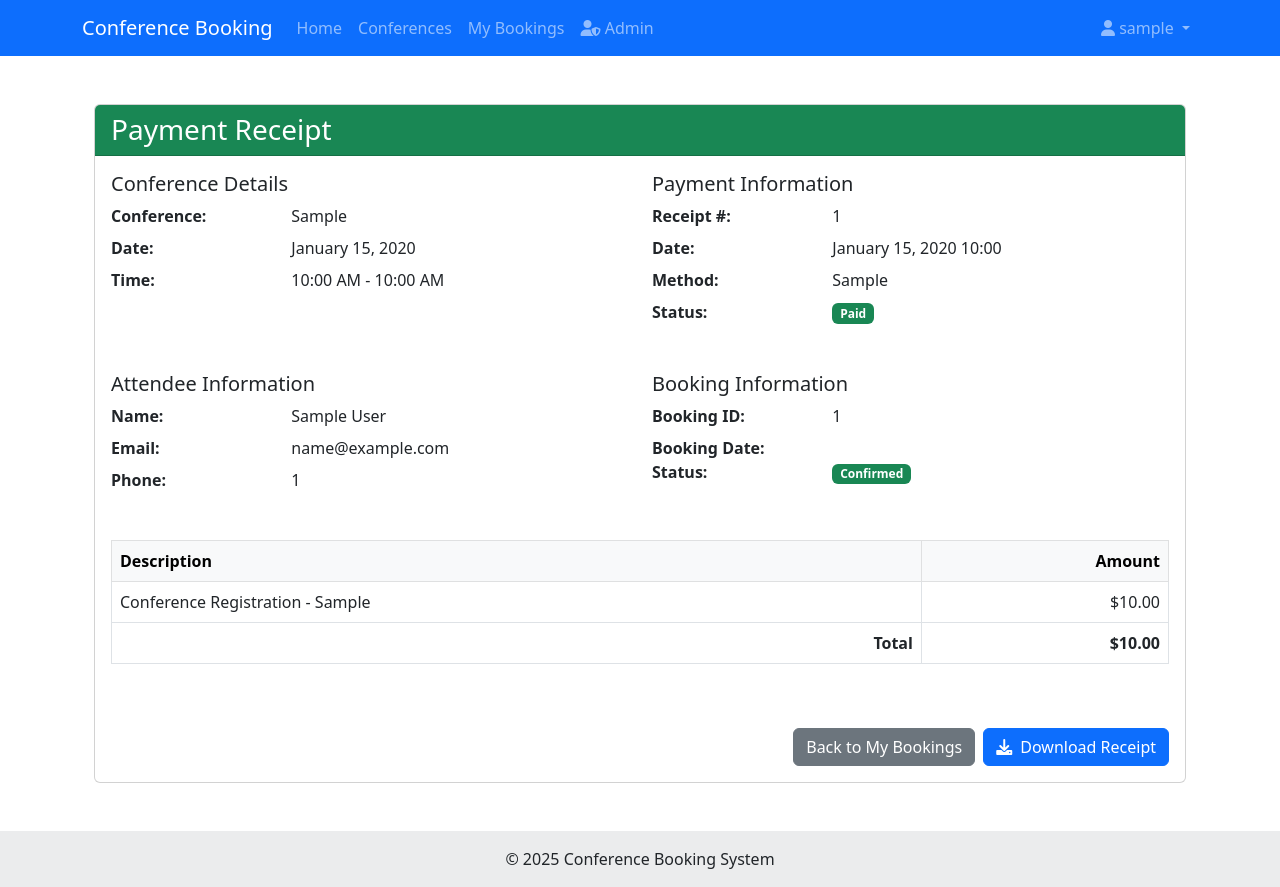
After one commit to shriguruu/conference_booking_system, a Django app: page /receipt/1/ in a window 1280 px wide. The commit adds this page. Run offline with Django 5.2, Linux system fonts and the light colour scheme; a user stored in the database is signed in; tables that the repository leaves empty hold one stand-in row (values such as "Sample post"); some libraries are stand-ins or nearby versions.

Commit message:
added functinoality to generate receipt

```diff
--- a/booking_app/models.py
+++ b/booking_app/models.py
@@ -8,6 +8,12 @@ from django.dispatch import receiver
 class User(AbstractUser):
     phone = models.BigIntegerField(null=True, blank=True)
     role = models.CharField(max_length=45, default='attendee')  # 'attendee', 'admin', 'organizer'
+
+    def get_full_name(self):
+        """Return the user's full name."""
+        if self.first_name and self.last_name:
+            return f"{self.first_name} {self.last_name}"
+        return self.username
 
 class Speaker(models.Model):
     speaker_id = models.CharField(max_length=45, primary_key=True)
--- /dev/null
+++ b/booking_app/templates/booking_app/receipt.html
@@ -0,0 +1,120 @@
+<!-- booking_app/templates/booking_app/receipt.html -->
+{% extends 'booking_app/base.html' %}
+{% load static %}
+
+{% block title %}Payment Receipt - Conference Booking{% endblock %}
+
+{% block content %}
+<div class="container my-5">
+    <div class="card">
+        <div class="card-header bg-success text-white">
+            <h3 class="card-title mb-0">Payment Receipt</h3>
+        </div>
+        <div class="card-body">
+            <div class="row mb-4">
+                <div class="col-md-6">
+                    <h5>Conference Details</h5>
+                    <dl class="row">
+                        <dt class="col-sm-4">Conference:</dt>
+                        <dd class="col-sm-8">{{ booking.conference.topic }}</dd>
+
+                        <dt class="col-sm-4">Date:</dt>
+                        <dd class="col-sm-8">{{ booking.conference.date|date:"F d, Y" }}</dd>
+
+                        <dt class="col-sm-4">Time:</dt>
+                        <dd class="col-sm-8">{{ booking.conference.time_start|time:"g:i A" }} - {{ booking.conference.time_end|time:"g:i A" }}</dd>
+                    </dl>
+                </div>
+                <div class="col-md-6">
+                    <h5>Payment Information</h5>
+                    <dl class="row">
+                        <dt class="col-sm-4">Receipt #:</dt>
+                        <dd class="col-sm-8">{{ payment.transaction_id }}</dd>
+
+                        <dt class="col-sm-4">Date:</dt>
+                        <dd class="col-sm-8">{{ payment.payment_date|date:"F d, Y H:i" }}</dd>
+
+                        <dt class="col-sm-4">Method:</dt>
+                        <dd class="col-sm-8">{{ payment.payment_method|title }}</dd>
+
+                        <dt class="col-sm-4">Status:</dt>
+                        <dd class="col-sm-8"><span class="badge bg-success">Paid</span></dd>
+                    </dl>
+                </div>
+            </div>
+
+            <div class="row mb-4">
+                <div class="col-md-6">
+                    <h5>Attendee Information</h5>
+                    <dl class="row">
+                        <dt class="col-sm-4">Name:</dt>
+                        <dd class="col-sm-8">{{ booking.user.get_full_name }}</dd>
+
+                        <dt class="col-sm-4">Email:</dt>
+                        <dd class="col-sm-8">{{ booking.user.email }}</dd>
+
+                        {% if booking.user.phone %}
+                        <dt class="col-sm-4">Phone:</dt>
+                        <dd class="col-sm-8">{{ booking.user.phone }}</dd>
+                        {% endif %}
+                    </dl>
+                </div>
+                <div class="col-md-6">
+                    <h5>Booking Information</h5>
+                    <dl class="row">
+                        <dt class="col-sm-4">Booking ID:</dt>
+                        <dd class="col-sm-8">{{ booking.booking_id }}</dd>
+
+                        <dt class="col-sm-4">Booking Date:</dt>
+                        <dd class="col-sm-8">{{ booking.time|date:"F d, Y H:i" }}</dd>
+
+                        <dt class="col-sm-4">Status:</dt>
+                        <dd class="col-sm-8"><span class="badge bg-success">Confirmed</span></dd>
+                    </dl>
+                </div>
+            </div>
+
+            <div class="row">
+                <div class="col-12">
+                    <div class="table-responsive">
+                        <table class="table table-bordered">
+                            <thead class="table-light">
+                                <tr>
+                                    <th>Description</th>
+                                    <th class="text-end">Amount</th>
+                                </tr>
+                            </thead>
+                            <tbody>
+                                <tr>
+                                    <td>Conference Registration - {{ booking.conference.topic }}</td>
+                                    <td class="text-end">${{ payment.amount }}</td>
+                                </tr>
+                                <tr>
+                                    <td class="text-end"><strong>Total</strong></td>
+                                    <td class="text-end"><strong>${{ payment.amount }}</strong></td>
+                                </tr>
+                            </tbody>
+                        </table>
+                    </div>
+                </div>
+            </div>
+
+            <div class="row mt-4">
+                <div class="col-12">
+                    <div class="alert alert-info">
+                        <i class="fas fa-info-circle me-2"></i>
+                        Please keep this receipt for your records. You can also view it anytime from your bookings page.
+                    </div>
+                </div>
+            </div>
+
+            <div class="d-grid gap-2 d-md-flex justify-content-md-end mt-4">
+                <a href="{% url 'my_bookings' %}" class="btn btn-secondary">Back to My Bookings</a>
+                <a href="{% url 'download_receipt' booking.booking_id %}" class="btn btn-primary">
+                    <i class="fas fa-download me-2"></i>Download Receipt
+                </a>
+            </div>
+        </div>
+    </div>
+</div>
+{% endblock %}
--- a/booking_app/urls.py
+++ b/booking_app/urls.py
@@ -13,4 +13,6 @@ urlpatterns = [
     path('conferences/<slug:slug>/feedback/', views.feedback_view, name='feedback'),
     path('my-bookings/', views.my_bookings_view, name='my_bookings'),
     path('my-bookings/<int:booking_id>/cancel/', views.cancel_booking_view, name='cancel_booking'),
+    path('receipt/<int:booking_id>/', views.receipt_view, name='receipt'),
+    path('receipt/<int:booking_id>/download/', views.download_receipt_view, name='download_receipt'),
 ]
--- a/booking_app/views.py
+++ b/booking_app/views.py
@@ -4,11 +4,36 @@ from django.contrib.auth import login, authenticate, logout
 from django.contrib.auth.decorators import login_required
 from django.contrib import messages
 from django.db import IntegrityError
+from django.http import HttpResponse
 from .models import User, Conference, Booking, Feedback, Speaker, Payment
 from .forms import UserRegistrationForm, BookingForm, FeedbackForm, ConferenceSearchForm, PaymentForm
 import uuid
+from django.template.loader import render_to_string
+from django.conf import settings
+import os
+import io
+from reportlab.pdfgen import canvas
+from reportlab.lib.pagesizes import letter
+from reportlab.lib import colors
+from reportlab.platypus import SimpleDocTemplate, Paragraph, Spacer, Table, TableStyle
+from reportlab.lib.styles import getSampleStyleSheet, ParagraphStyle
+from reportlab.lib.units import inch
+from decimal import Decimal
+
+def set_default_prices():
+    """Set default prices for conferences that don't have a price set."""
+    conferences = Conference.objects.filter(price=0)
+    for conference in conferences:
+        # Set a default price based on the conference topic length (just for demo purposes)
+        default_price = Decimal('50.00') + (len(conference.topic) * Decimal('5.00'))
+        conference.price = default_price
+        conference.save()
+        print(f"Set price for {conference.topic} to ${default_price}")
 
 def home_view(request):
+    # Set default prices for conferences that don't have a price set
+    set_default_prices()
+
     conferences = Conference.objects.all().order_by('time_start')[:5]
     return render(request, 'booking_app/home.html', {'conferences': conferences})
 
@@ -140,7 +165,7 @@ def booking_view(request, slug):
                 booking.save()
 
                 messages.success(request, 'Booking and payment successful!')
-                return redirect('my_bookings')
+                return redirect('receipt', booking_id=booking.booking_id)
 
             except IntegrityError:
                 messages.error(request, 'You have already booked this conference.')
@@ -154,6 +179,146 @@ def booking_view(request, slug):
         'payment_form': payment_form,
         'conference': conference
     })
+
+@login_required
+def receipt_view(request, booking_id):
+    booking = get_object_or_404(Booking, booking_id=booking_id, user=request.user)
+    payment = get_object_or_404(Payment, booking=booking)
+
+    return render(request, 'booking_app/receipt.html', {
+        'booking': booking,
+        'payment': payment
+    })
+
+@login_required
+def download_receipt_view(request, booking_id):
+    booking = get_object_or_404(Booking, booking_id=booking_id, user=request.user)
+    payment = get_object_or_404(Payment, booking=booking)
+
+    # Create a file-like buffer to receive PDF data
+    buffer = io.BytesIO()
+
+    # Create the PDF object, using the buffer as its "file."
+    doc = SimpleDocTemplate(buffer, pagesize=letter)
+
+    # Container for the 'Flowable' objects
+    elements = []
+
+    # Styles
+    styles = getSampleStyleSheet()
+    title_style = ParagraphStyle(
+        'CustomTitle',
+        parent=styles['Heading1'],
+        fontSize=16,
+        spaceAfter=30,
+        alignment=1  # Center alignment
+    )
+
+    heading_style = ParagraphStyle(
+        'CustomHeading',
+        parent=styles['Heading2'],
+        fontSize=12,
+        spaceAfter=10
+    )
+
+    normal_style = styles['Normal']
+
+    # Add content
+    elements.append(Paragraph("Payment Receipt", title_style))
+    elements.append(Spacer(1, 12))
+
+    # Conference Details
+    elements.append(Paragraph("Conference Details", heading_style))
+    conference_data = [
+        ["Conference:", booking.conference.topic],
+        ["Date:", booking.conference.date.strftime("%B %d, %Y") if booking.conference.date else "Not specified"],
+        ["Time:", f"{booking.conference.time_start.strftime('%I:%M %p')} - {booking.conference.time_end.strftime('%I:%M %p')}"],
+    ]
+
+    conference_table = Table(conference_data, colWidths=[1.5*inch, 4*inch])
+    conference_table.setStyle(TableStyle([
+        ('ALIGN', (0, 0), (-1, -1), 'LEFT'),
+        ('FONTNAME', (0, 0), (0, -1), 'Helvetica-Bold'),
+        ('FONTNAME', (1, 0), (1, -1), 'Helvetica'),
+        ('FONTSIZE', (0, 0), (-1, -1), 10),
+        ('BOTTOMPADDING', (0, 0), (-1, -1), 6),
+    ]))
+    elements.append(conference_table)
+    elements.append(Spacer(1, 12))
+
+    # Payment Information
+    elements.append(Paragraph("Payment Information", heading_style))
+    payment_data = [
+        ["Receipt #:", payment.transaction_id],
+        ["Date:", payment.payment_date.strftime("%B %d, %Y %H:%M")],
+        ["Method:", payment.payment_method.title()],
+        ["Status:", "Paid"],
+    ]
+
+    payment_table = Table(payment_data, colWidths=[1.5*inch, 4*inch])
+    payment_table.setStyle(TableStyle([
+        ('ALIGN', (0, 0), (-1, -1), 'LEFT'),
+        ('FONTNAME', (0, 0), (0, -1), 'Helvetica-Bold'),
+        ('FONTNAME', (1, 0), (1, -1), 'Helvetica'),
+        ('FONTSIZE', (0, 0), (-1, -1), 10),
+        ('BOTTOMPADDING', (0, 0), (-1, -1), 6),
+    ]))
+    elements.append(payment_table)
+    elements.append(Spacer(1, 12))
+
+    # Attendee Information
+    elements.append(Paragraph("Attendee Information", heading_style))
+    attendee_data = [
+        ["Name:", f"{booking.user.first_name} {booking.user.last_name}"],
+        ["Email:", booking.user.email],
+    ]
+
+    if booking.user.phone:
+        attendee_data.append(["Phone:", str(booking.user.phone)])
+
+    attendee_table = Table(attendee_data, colWidths=[1.5*inch, 4*inch])
+    attendee_table.setStyle(TableStyle([
+        ('ALIGN', (0, 0), (-1, -1), 'LEFT'),
+        ('FONTNAME', (0, 0), (0, -1), 'Helvetica-Bold'),
+        ('FONTNAME', (1, 0), (1, -1), 'Helvetica'),
+        ('FONTSIZE', (0, 0), (-1, -1), 10),
+        ('BOTTOMPADDING', (0, 0), (-1, -1), 6),
+    ]))
+    elements.append(attendee_table)
+    elements.append(Spacer(1, 12))
+
+    # Amount Details
+    elements.append(Paragraph("Amount Details", heading_style))
+    amount_data = [
+        ["Description", "Amount"],
+        [f"Conference Registration - {booking.conference.topic}", f"${payment.amount}"],
+        ["Total", f"${payment.amount}"],
+    ]
+
+    amount_table = Table(amount_data, colWidths=[4*inch, 1.5*inch])
+    amount_table.setStyle(TableStyle([
+        ('ALIGN', (0, 0), (-1, -1), 'LEFT'),
+        ('ALIGN', (1, 0), (1, -1), 'RIGHT'),
+        ('FONTNAME', (0, 0), (-1, 0), 'Helvetica-Bold'),
+        ('FONTNAME', (0, -1), (-1, -1), 'Helvetica-Bold'),
+        ('FONTSIZE', (0, 0), (-1, -1), 10),
+        ('BOTTOMPADDING', (0, 0), (-1, -1), 6),
+        ('GRID', (0, 0), (-1, -1), 1, colors.black),
+    ]))
+    elements.append(amount_table)
+
+    # Build the PDF
+    doc.build(elements)
+
+    # Get the value of the BytesIO buffer and write it to the response
+    pdf = buffer.getvalue()
+    buffer.close()
+
+    # Create the HTTP response
+    response = HttpResponse(pdf, content_type='application/pdf')
+    response['Content-Disposition'] = f'attachment; filename="receipt_{booking.booking_id}.pdf"'
+
+    return response
 
 @login_required
 def my_bookings_view(request):
```
Also changed, not shown: booking_app/admin.py (+10 -4 lines), booking_app/forms.py (+5 -5 lines), booking_app/templates/booking_app/my_bookings.html (+8 -0 lines), conference_system/settings.py (+7 -2 lines).
